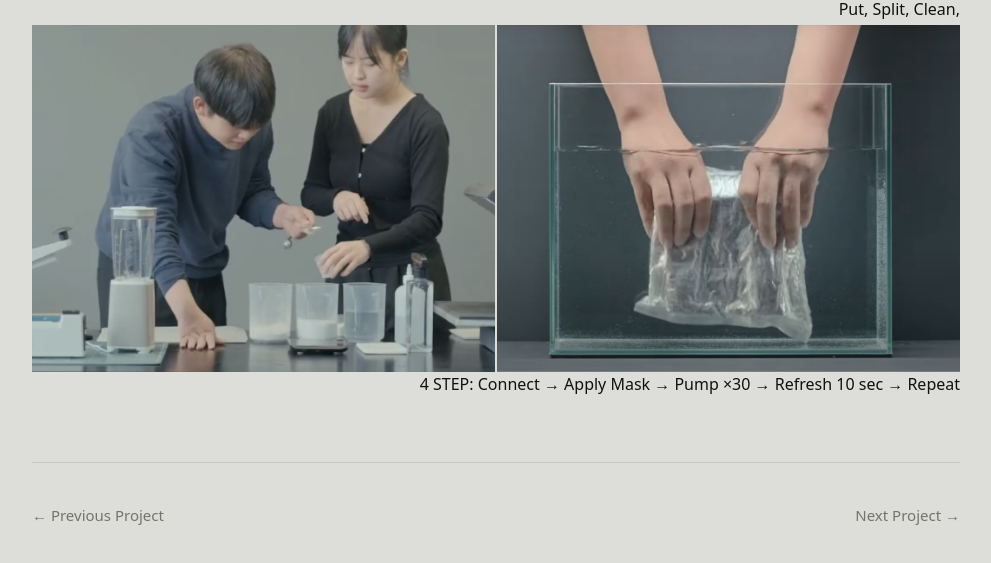
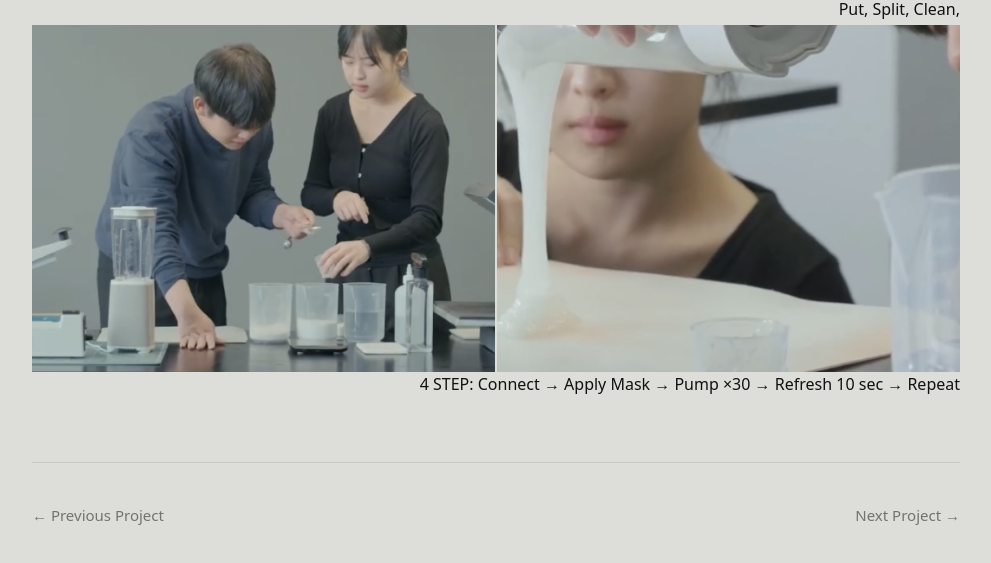
Before and after one commit to kyeongho1108/Web, a plain HTML site: page project-zerobag.html in a window 1280 px wide. Shown: the part 1422-1985 px from the top of the page, without its empty margins (264-1255 px from the left). Drawn offline with Linux system fonts and the light colour scheme; a web font is replaced by a local one.

Commit message:
Update project-zerobag.html

```diff
--- a/project-zerobag.html
+++ b/project-zerobag.html
@@ -238,7 +238,7 @@
           <img src="images/zerobag/foot4.webp" alt="">
         </div>
         <div>
-          <img src="images/zerobag/foot5.webp" alt="">
+          <img src="images/zerobag/foot4.5.webp" alt="">
         </div>
       </figure>
       <p class="caption reveal right" style="padding-top:0;">
```
